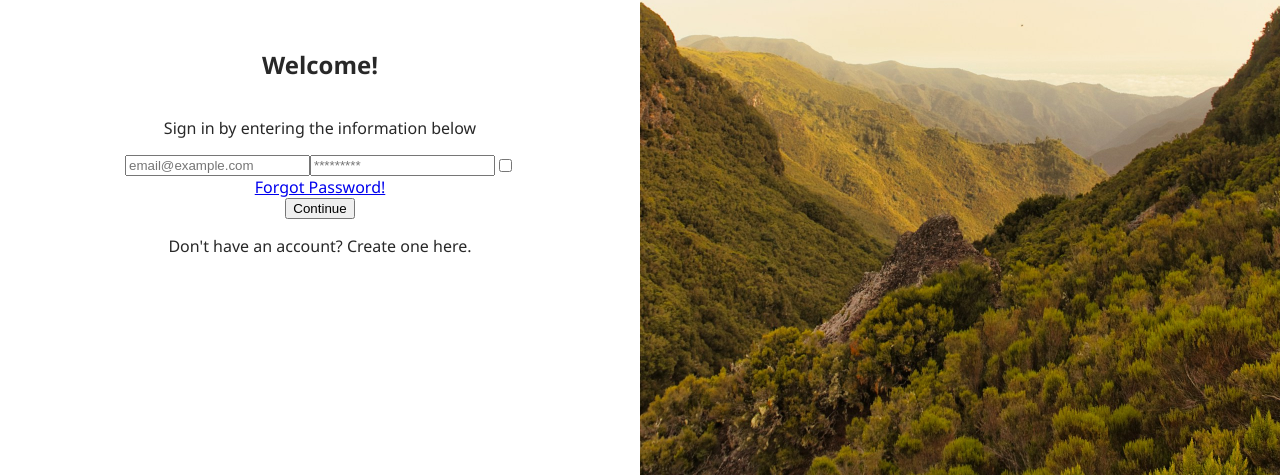
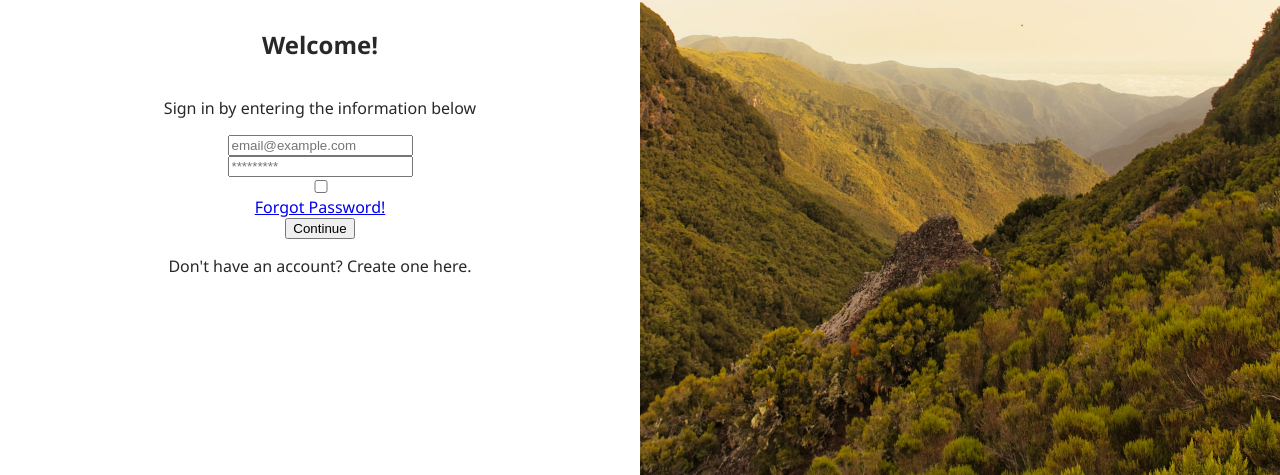
Before and after one commit to devyme/fluffy-octo-winner, a plain HTML site: page index.html in a window 1280 px wide. Shown: the part 325-800 px from the top of the page. Drawn offline with Linux system fonts and the light colour scheme.

Commit message:
Adding updates

```diff
--- a/index.html
+++ b/index.html
@@ -21,9 +21,8 @@
         />
 
         <input type="password" placeholder="*********" title="Password" />
-
-        <input type="checkbox" />
       </form>
+      <input type="checkbox" />
       <a href="#">Forgot Password!</a>
 
       <button>Continue</button>
--- a/main.css
+++ b/main.css
@@ -37,6 +37,19 @@ section.right .img {
   background-size: cover;
 }
 
-form {
+/* form {
   display: flex;
+} */
+
+input {
+  display: block;
 }
+
+input[type="checkbox"] {
+  display: inline-block;
+  width: 20px;
+}
+
+a {
+  display: inline-block;
+}
```
